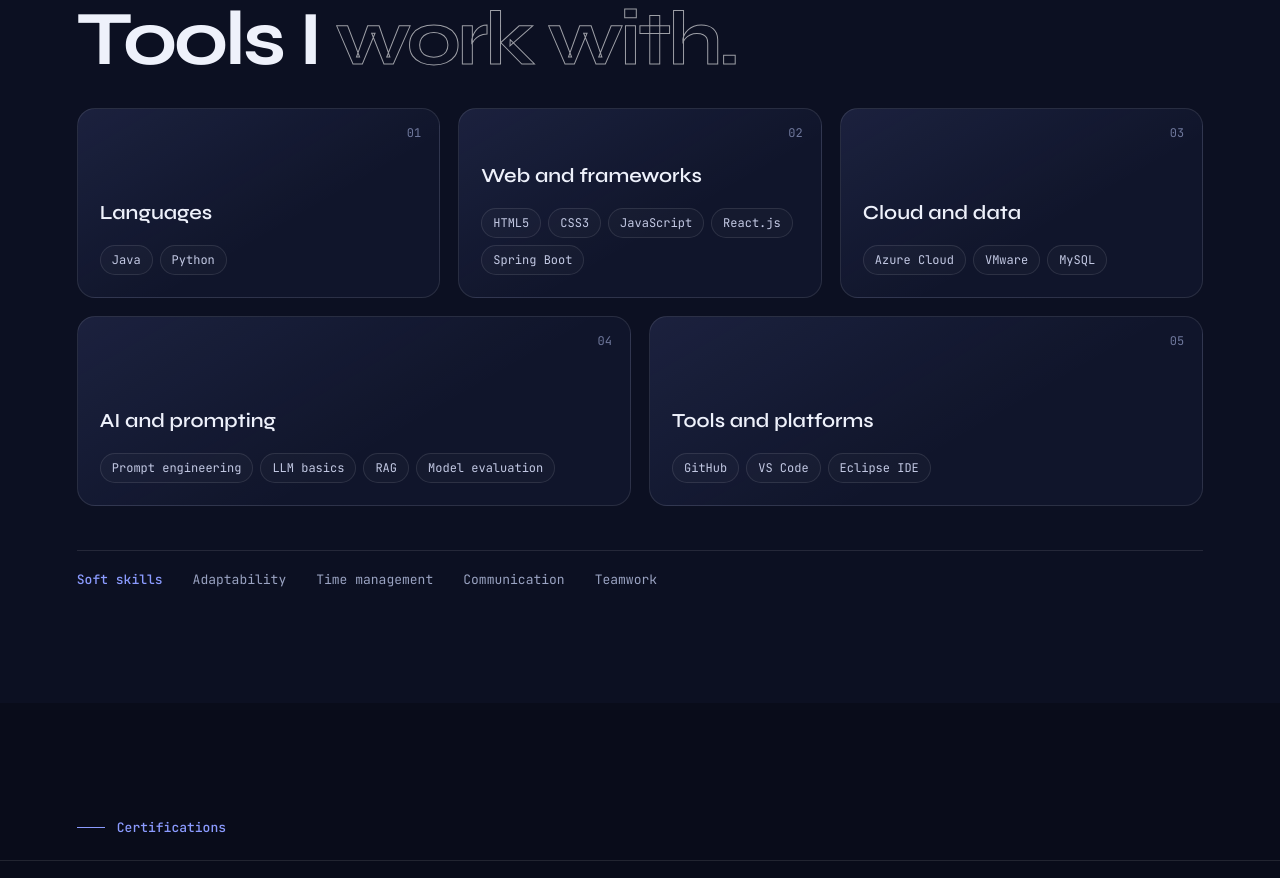
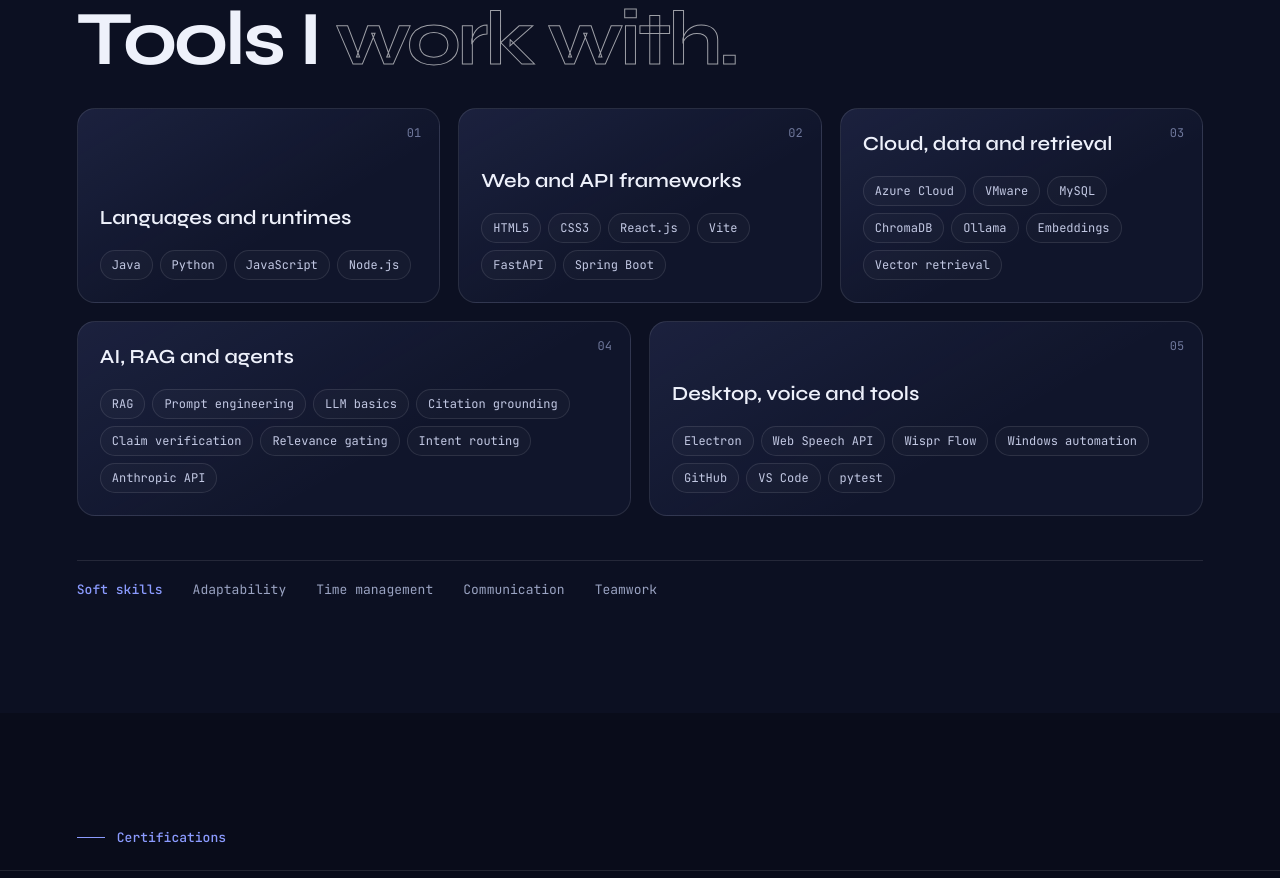
Before and after one commit to bharath609/YBharathKumar.portfolio, a React (Vite) app: page / in a window 1280 px wide. Shown: the part 4020-4898 px from the top of the page. Built offline with nearby package versions, Linux system fonts and the light colour scheme.

Commit message:
feat: expand AI and automation skills

```diff
--- a/src/main.jsx
+++ b/src/main.jsx
@@ -57,11 +57,11 @@
 ];
 const stats = [['8.24', 'Degree CGPA'], ['2', 'IBM internships'], ['4', 'Certifications'], ['5', 'Projects']];
 const skills = [
-  ['Languages', ['Java', 'Python']],
-  ['Web and frameworks', ['HTML5', 'CSS3', 'JavaScript', 'React.js', 'Spring Boot']],
-  ['Cloud and data', ['Azure Cloud', 'VMware', 'MySQL']],
-  ['AI and prompting', ['Prompt engineering', 'LLM basics', 'RAG', 'Model evaluation']],
-  ['Tools and platforms', ['GitHub', 'VS Code', 'Eclipse IDE']],
+  ['Languages and runtimes', ['Java', 'Python', 'JavaScript', 'Node.js']],
+  ['Web and API frameworks', ['HTML5', 'CSS3', 'React.js', 'Vite', 'FastAPI', 'Spring Boot']],
+  ['Cloud, data and retrieval', ['Azure Cloud', 'VMware', 'MySQL', 'ChromaDB', 'Ollama', 'Embeddings', 'Vector retrieval']],
+  ['AI, RAG and agents', ['RAG', 'Prompt engineering', 'LLM basics', 'Citation grounding', 'Claim verification', 'Relevance gating', 'Intent routing', 'Anthropic API']],
+  ['Desktop, voice and tools', ['Electron', 'Web Speech API', 'Wispr Flow', 'Windows automation', 'GitHub', 'VS Code', 'pytest']],
 ];
 const certs = [
   ['Udemy', 'Front End Development (HTML5, CSS3, JavaScript)'],
```
